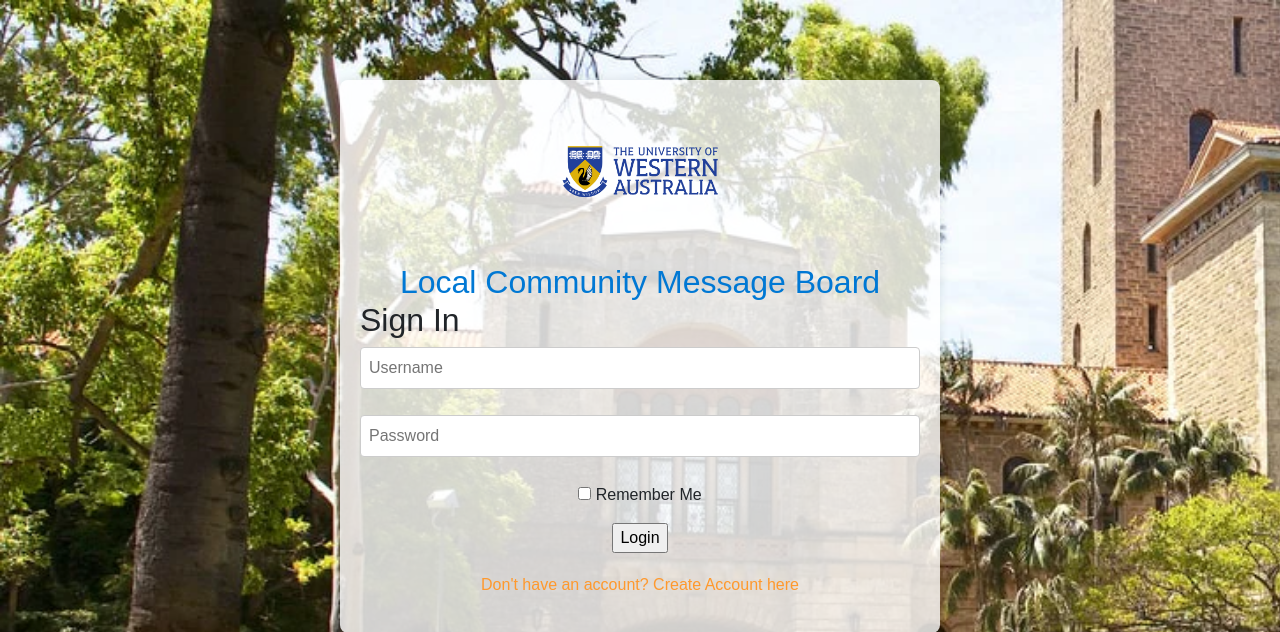
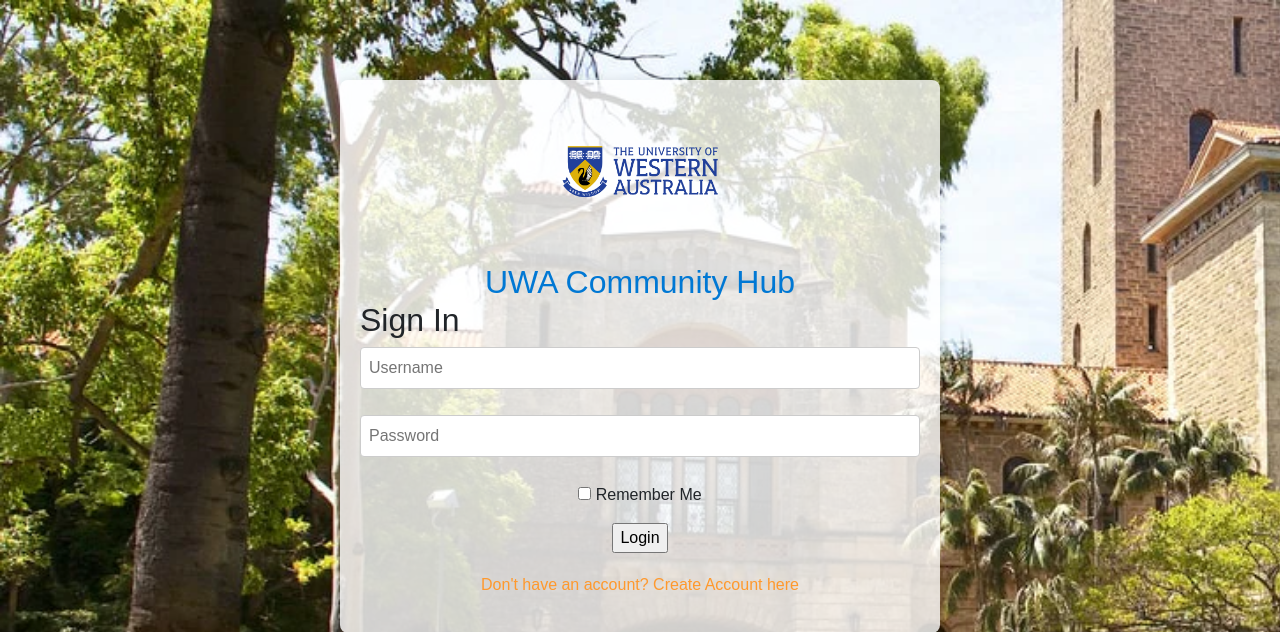
Before and after one commit to Divrr/CITS3403-project, a Flask app: page /login in a window 1280 px wide. Shown: the top 632 px of the page. Run offline with Flask 3, Linux system fonts and the light colour scheme.

Commit message:
Update login.html to display correct title

```diff
--- a/app/templates/login.html
+++ b/app/templates/login.html
@@ -19,7 +19,7 @@
         ,
         class="center"
       />
-      <h1>Local Community Message Board</h1>
+      <h1>UWA Community Hub</h1>
       <div id="signInForm"></div>
       <h2>Sign In</h2>
       <form action="" method="post">
```
